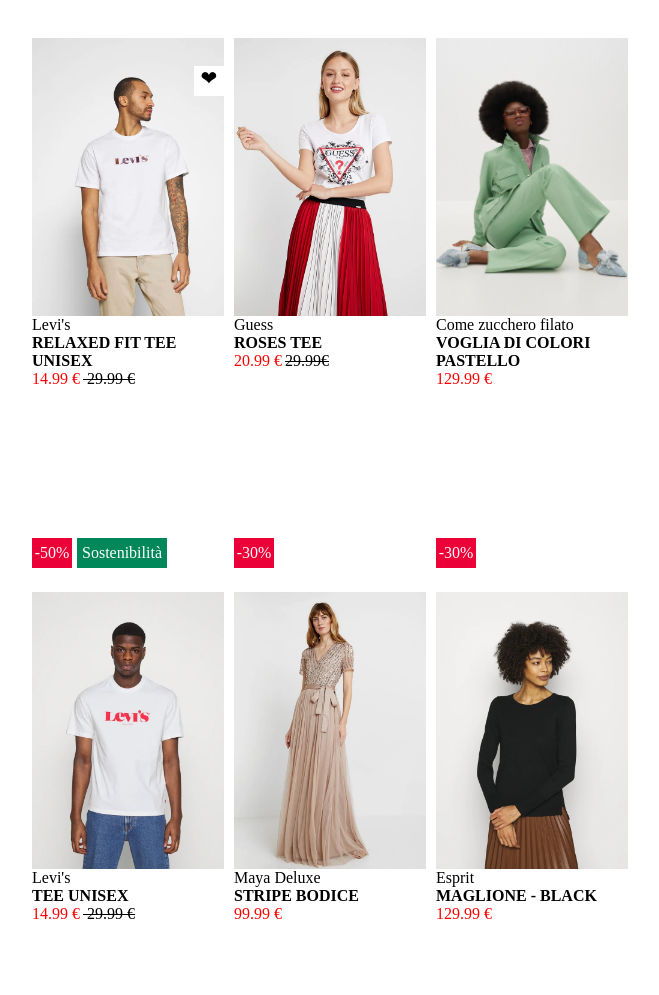
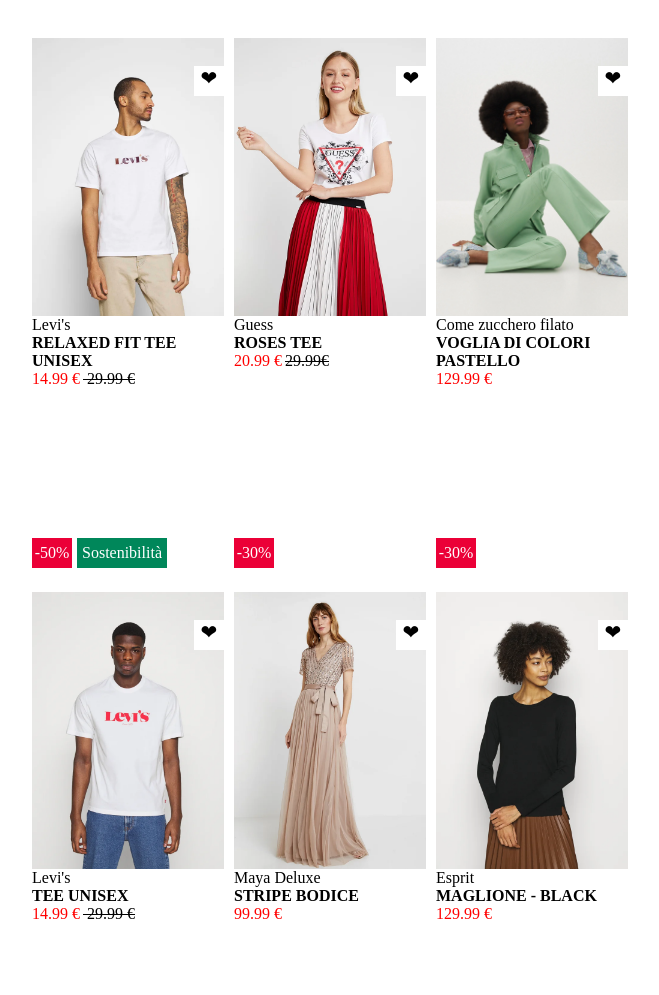
Before and after one commit to scollo26/html-css-boolando, a plain HTML site: page index.html in a window 1280 px wide. Shown: the top 995 px of the page, without its empty margins (234-893 px from the left). Drawn offline with Linux system fonts and the light colour scheme.

Commit message:
position

```diff
--- a/css/style.css
+++ b/css/style.css
@@ -28,12 +28,12 @@ section{
     margin: 0% auto;
 
 }
-.container{
+/* .container{
     background-color: blue;
     height: auto;
-    /* margin-top: 10%; */
+    margin-top: 10%;
 
-}
+} */
 
 .container-ins{
     width: 25%;
@@ -88,7 +88,7 @@ h1{
     right: 0;
     text-align: center;
     font-size: 20px;
-    z-index: 100;
+
 }
 
 .rettangolo-sconto{
--- a/index.html
+++ b/index.html
@@ -31,6 +31,7 @@
                     <div id="cambio-img">
                         <img class="resize img-1" src="img/2.webp" alt="">
                         <img class="resize img-2" src="img/2b.webp" alt="">
+                        <div class="square">&#x2764;</div>
                         <div class="rettangolo-sconto">-30% </div>
                         <div>
                             <P>Guess</P>
@@ -43,6 +44,7 @@
                     <div id="cambio-img">
                         <img class="resize img-1" src="img/3.webp" alt="">
                         <img class="resize img-2" src="img/3b.webp" alt="">
+                        <div class="square">&#x2764;</div>
                         <div class="rettangolo-sconto">-30% </div>
                         <div>
                             <P>Come zucchero filato</P>
@@ -61,6 +63,7 @@
                 <div id="cambio-img">
                     <img class="resize img-1" src="img/4.webp" alt="">
                     <img class="resize img-2" src="img/4b.webp" alt="">
+                    <div class="square">&#x2764;</div>
                     <div class="rettangolo-sconto">-50% </div>
                             <div class="rettangolo-sostenibilita"> Sostenibilità</div>
                     <div>
@@ -74,6 +77,7 @@
                 <div id="cambio-img">
                     <img class="resize img-1" src="img/5.webp" alt="">
                     <img class="resize img-2" src="img/5b.webp" alt="">
+                    <div class="square">&#x2764;</div>
                     <div>
                         <P>Maya Deluxe</P>
                         <h1>STRIPE BODICE</h1>
@@ -85,6 +89,7 @@
                 <div id="cambio-img">
                     <img class="resize img-1" src="img/6.webp" alt="">
                     <img class="resize img-2" src="img/6b.webp" alt="">
+                    <div class="square">&#x2764;</div>
                     <div class="rettangolo-sostenibilita"> Sostenibilità</div>
                     <div>
                         <P>Esprit</P>
```
